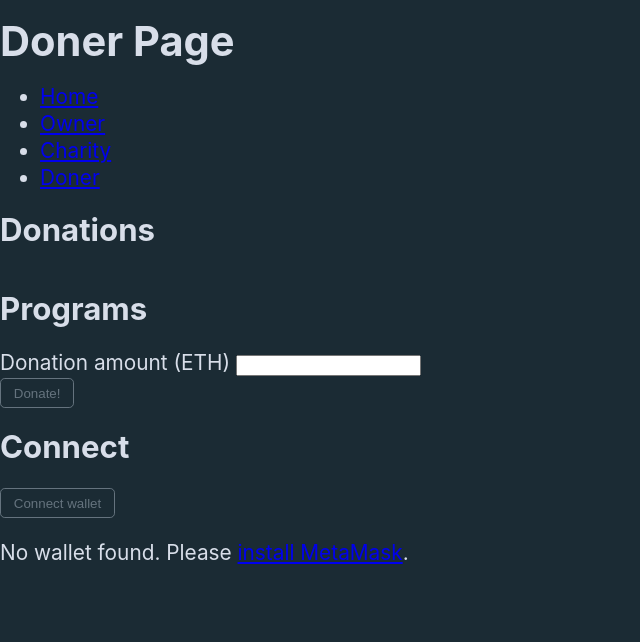
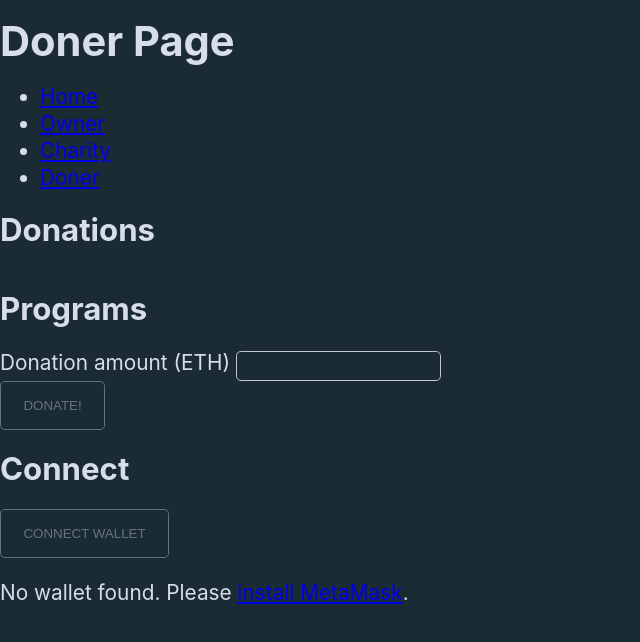
Before and after one commit to kwight/blockchain-developer-bootcamp-final-project, a website: page src/doner/index.html in a window 1280 px wide. Shown: the whole page, without its empty margins (0-640 px from the left). Drawn offline with Linux system fonts and the light colour scheme; files that its build step writes are made by us from their sources.

Commit message:
Add some form and button styling.

```diff
--- a/src/styles.css
+++ b/src/styles.css
@@ -73,26 +73,52 @@
      margin: 0;
  }
 
+ input,
  button {
      background: none;
-     border: 1px solid var(--orange);
-     color: var(--orange);
+     border: 1px solid;
      border-radius: 0.3rem;
+ }
+
+ input {
+     border-color: var(--base05);
+     color: var(--base07);
      padding: 0.4rem 0.8rem;
+ }
+
+ button {
+     padding: 1rem 1.4rem;
+     text-transform: uppercase;
+ }
+
+ button:disabled {
+    border-color: var(--base03);
+    color: var(--base03);
+ }
+
+ button:enabled {
+    border-color: var(--orange);
+    color: var(--orange);
  }
 
  button:enabled:hover,
  button:enabled:active {
      background-color: var(--orange);
+     border-color: var(--orange);
      color: var(--base07);
      cursor: pointer;
  }
 
  button:disabled {
-     background-color: none;
-     border-color: var(--base03);
+     cursor: not-allowed;
+ }
+
+ input::placeholder {
      color: var(--base03);
-     cursor: not-allowed;
+ }
+
+ input:active {
+     border-color: var(--base07);
  }
 
 label {
```
